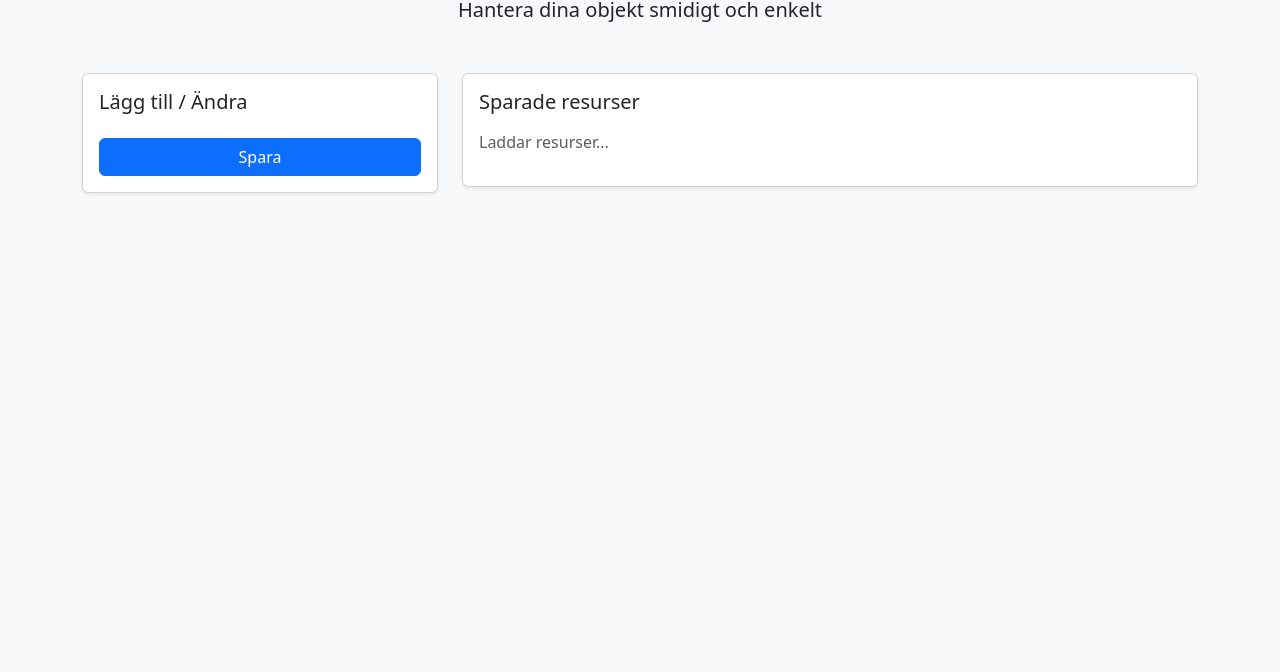
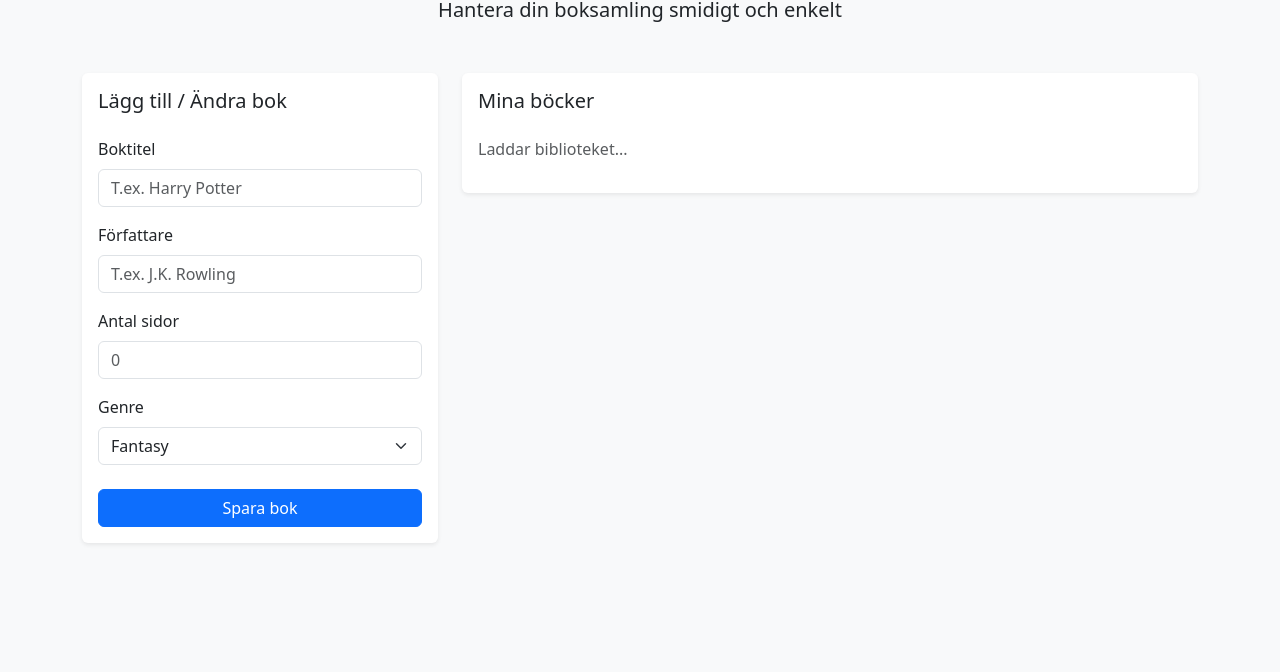
Before and after one commit to masbalah/gik339-grupp26-projekt, a plain HTML site: page index.html in a window 1280 px wide. Shown: the part 128-800 px from the top of the page. Drawn offline with nearby package versions, Linux system fonts and the light colour scheme.

Commit message:
Html, Server
Co-Authored-By: Farhiya Hassan Mohamed <188397390+farhiya04@users.noreply.github.com>

```diff
--- a/index.html
+++ b/index.html
@@ -3,7 +3,7 @@
 <head>
     <meta charset="UTF-8">
     <meta name="viewport" content="width=device-width, initial-scale=1.0">
-    <title>Projekt - CRUD Resurs</title>
+    <title>Bokbiblioteket - Grupp 26</title>
     <link href="https://cdn.jsdelivr.net/npm/bootstrap@5.3.0/dist/css/bootstrap.min.css" rel="stylesheet">
     <link rel="stylesheet" href="style.css">
 </head>
@@ -11,29 +11,57 @@
 
     <div class="container py-5">
         <header class="text-center mb-5">
-            <h1 class="display-4">Vår Resurs-hanterare</h1>
-            <p class="lead">Hantera dina objekt smidigt och enkelt</p>
+            <h1 class="display-4 font-weight-bold">Bokbiblioteket</h1>
+            <p class="lead">Hantera din boksamling smidigt och enkelt</p>
         </header>
 
         <div class="row">
             <div class="col-md-4 mb-4">
-                <div class="card shadow-sm">
+                <div class="card shadow-sm border-0">
                     <div class="card-body">
-                        <h5 class="card-title">Lägg till / Ändra</h5>
+                        <h5 class="card-title mb-4">Lägg till / Ändra bok</h5>
                         <form id="resourceForm">
-                            <div id="formFields"></div>
-                            <button type="submit" class="btn btn-primary w-100 mt-3">Spara</button>
+                            <div class="mb-3">
+                                <label for="title" class="form-label">Boktitel</label>
+                                <input type="text" id="title" class="form-control" placeholder="T.ex. Harry Potter" required>
+                            </div>
+
+                            <div class="mb-3">
+                                <label for="author" class="form-label">Författare</label>
+                                <input type="text" id="author" class="form-control" placeholder="T.ex. J.K. Rowling" required>
+                            </div>
+
+                            <div class="mb-3">
+                                <label for="pages" class="form-label">Antal sidor</label>
+                                <input type="number" id="pages" class="form-control" placeholder="0" required>
+                            </div>
+
+                            <div class="mb-3">
+                                <label for="genre" class="form-label">Genre</label>
+                                <select id="genre" class="form-select">
+                                    <option value="Fantasy">Fantasy</option>
+                                    <option value="Deckare">Deckare</option>
+                                    <option value="Roman">Roman</option>
+                                    <option value="Facklitteratur">Facklitteratur</option>
+                                </select>
+                            </div>
+
+                            <input type="hidden" id="bookId">
+
+                            <button type="submit" class="btn btn-primary w-100 mt-2">Spara bok</button>
                         </form>
                     </div>
                 </div>
             </div>
 
             <div class="col-md-8">
-                <div class="card shadow-sm">
+                <div class="card shadow-sm border-0">
                     <div class="card-body">
-                        <h5 class="card-title">Sparade resurser</h5>
-                        <div id="resourceList" class="mt-3">
-                            <p class="text-muted">Laddar resurser...</p>
+                        <h5 class="card-title mb-4">Mina böcker</h5>
+                        <div id="resourceList" class="row">
+                            <div class="col-12">
+                                <p class="text-muted">Laddar biblioteket...</p>
+                            </div>
                         </div>
                     </div>
                 </div>
```
Also changed, not shown: server.js (+45 -0 lines).
